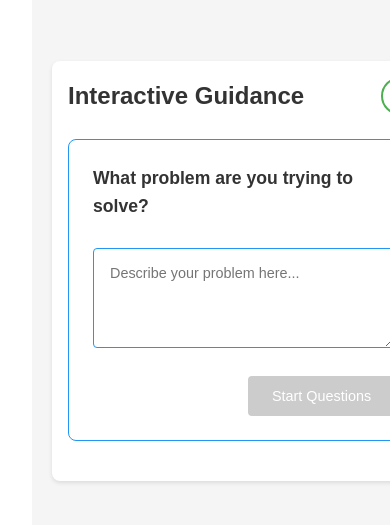
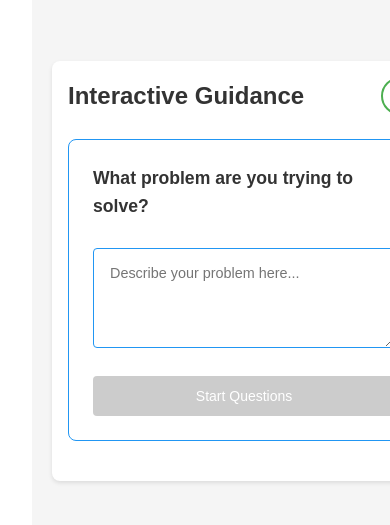
Before and after one commit to LiuAnnie/vue-widget, a Vue app: page / in a window 390 px wide. Shown: the part 183-708 px from the top of the page. Built offline with nearby package versions, Linux system fonts and the light colour scheme.

Commit message:
Improve button styling: - Standardize button sizes across all types - Make buttons responsive with clamp() for better scaling - Position Save button to the right of Cancel button - Update button visual hierarchy with filled/outline styles

```diff
--- a/src/components/InteractiveGuidanceWidget.vue
+++ b/src/components/InteractiveGuidanceWidget.vue
@@ -69,8 +69,8 @@
                 :is-dark-mode="isDarkMode"
               />
               <div class="edit-buttons">
+                <button @click="cancelEdit(answer)">Cancel</button>
                 <button @click="saveAnswer(answer)">Save</button>
-                <button @click="cancelEdit(answer)">Cancel</button>
               </div>
             </div>
             <div v-else class="answer-display">{{ answer.answer }}</div>
@@ -550,14 +550,14 @@ button {
   background-color: var(--primary-color);
   color: white;
   border: none;
-  padding: 0.75rem 1.5rem;
+  padding: clamp(0.5rem, 1vw, 0.75rem) clamp(1rem, 2vw, 1.5rem);
   border-radius: 4px;
   cursor: pointer;
-  font-size: clamp(0.9rem, 2.5vw, 1.1rem);
+  font-size: clamp(0.875rem, 1.5vw, 1rem);
   font-family: var(--font-primary);
   transition: all 0.3s ease;
   width: auto;
-  min-width: 120px;
+  min-width: clamp(100px, 15vw, 150px);
   margin-left: auto;
   display: block;
 }
@@ -667,19 +667,13 @@ input {
     padding: 0.75rem;
   }
 
-  button {
-    max-width: 100%;
-  }
-
-  .edit-buttons,
-  .feedback-buttons {
-    flex-direction: column;
-    gap: 0.5rem;
-  }
-
+  button,
   .edit-buttons button,
-  .feedback-buttons button {
-    max-width: 100%;
+  .feedback-buttons button,
+  .reset-button {
+    min-width: 100%;
+    padding: 0.75rem 1rem;
+    font-size: 0.875rem;
   }
 }
 
@@ -734,12 +728,52 @@ input {
 
 .edit-buttons {
   display: flex;
-  gap: 1rem;
+  justify-content: flex-end;
+  gap: 0.25rem;
   margin-top: 1rem;
-  justify-content: flex-end;
 }
 
-.edit-buttons button {
-  min-width: 100px;
+.edit-buttons button:first-child {
+  background-color: transparent;
+  color: var(--primary-color);
+  border: 1px solid var(--primary-color);
+}
+
+.edit-buttons button:last-child {
+  background-color: var(--primary-color);
+  color: white;
+  border: none;
+}
+
+.edit-buttons button:hover {
+  opacity: 0.9;
+}
+
+.edit-buttons button:first-child:hover {
+  background-color: rgba(0, 0, 0, 0.05);
+}
+
+/* Dark mode styles for edit buttons */
+.dark-mode .edit-buttons button:first-child {
+  color: var(--primary-color);
+  border-color: var(--primary-color);
+}
+
+.dark-mode .edit-buttons button:last-child {
+  background-color: var(--primary-color);
+  color: white;
+}
+
+.dark-mode .edit-buttons button:first-child:hover {
+  background-color: rgba(255, 255, 255, 0.1);
+}
+
+/* Override specific button styles while maintaining consistent size */
+.edit-buttons button,
+.feedback-buttons button,
+.reset-button {
+  min-width: clamp(80px, 12vw, 120px);
+  padding: clamp(0.5rem, 1vw, 0.75rem) clamp(1rem, 2vw, 1.5rem);
+  font-size: clamp(0.875rem, 1.5vw, 1rem);
 }
 </style>
```
